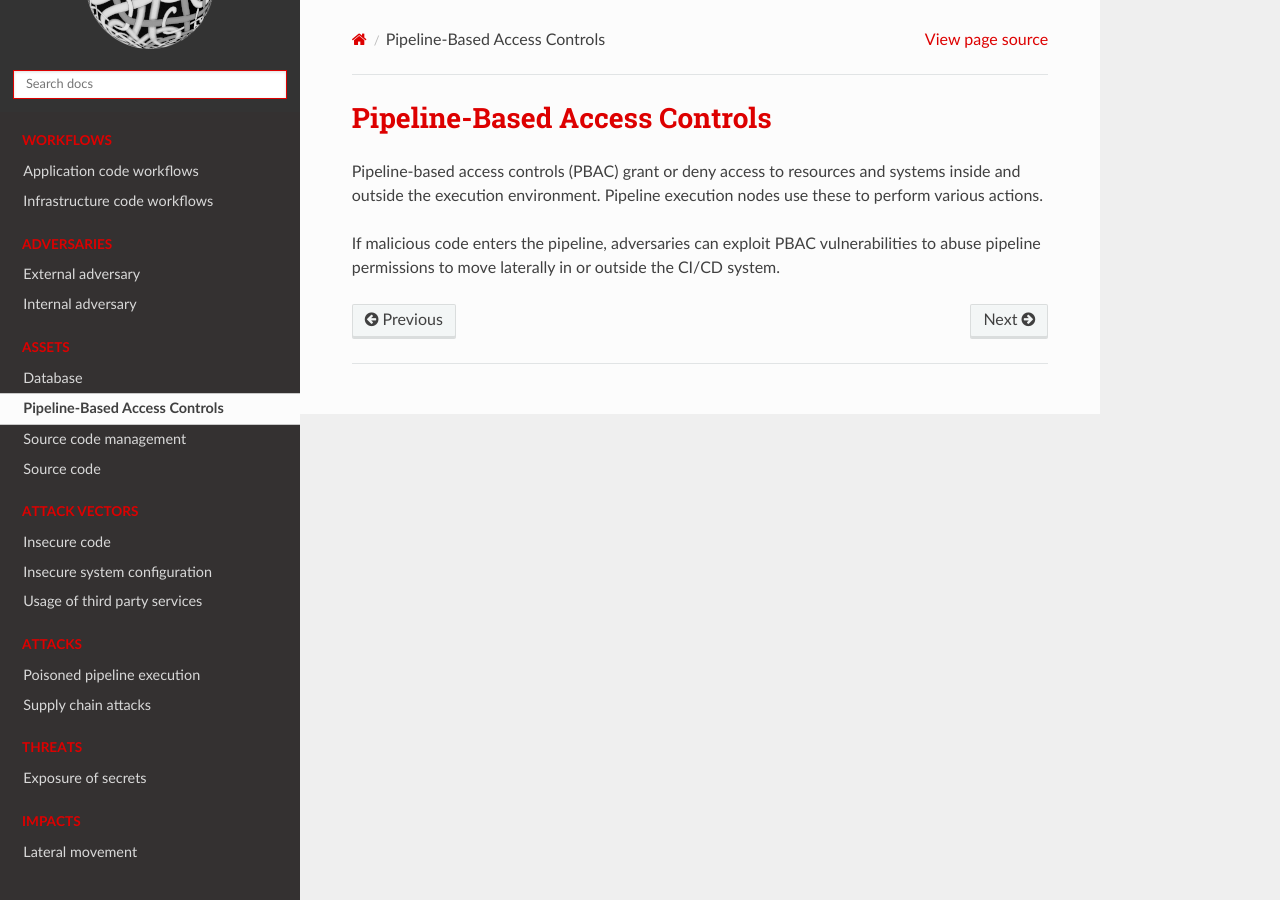
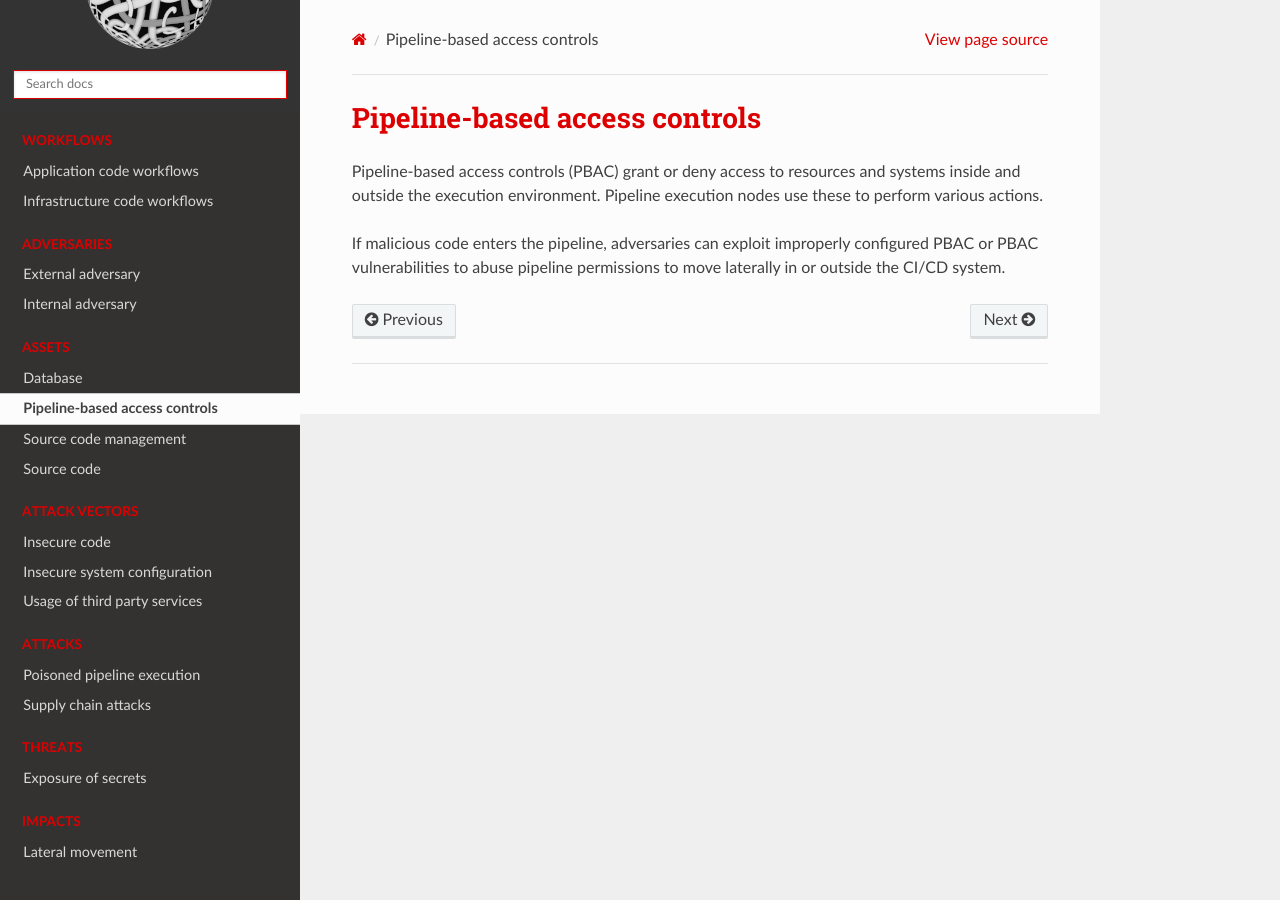
Before and after one commit to tymyrddin/green-cicd, a Sphinx documentation site: the page built from source/docs/assets/pbac.md, in a window 1280 px wide. Built offline with Sphinx 7.4.7 and the Read the Docs theme 2.0.0, drawn with Linux system fonts in a browser that asks for light colours.

Commit message:
Get going with it!

```diff
--- a/source/docs/assets/pbac.md
+++ b/source/docs/assets/pbac.md
@@ -1,7 +1,7 @@
-# Pipeline-Based Access Controls
+# Pipeline-based access controls
 
 Pipeline-based access controls (PBAC) grant or deny access to resources and systems inside and outside the execution
 environment. Pipeline execution nodes use these to perform various actions.
 
-If malicious code enters the pipeline, adversaries can exploit PBAC vulnerabilities to abuse pipeline permissions to
-move laterally in or outside the CI/CD system.
+If malicious code enters the pipeline, adversaries can exploit improperly configured PBAC or PBAC vulnerabilities to
+abuse pipeline permissions to move laterally in or outside the CI/CD system.
```
